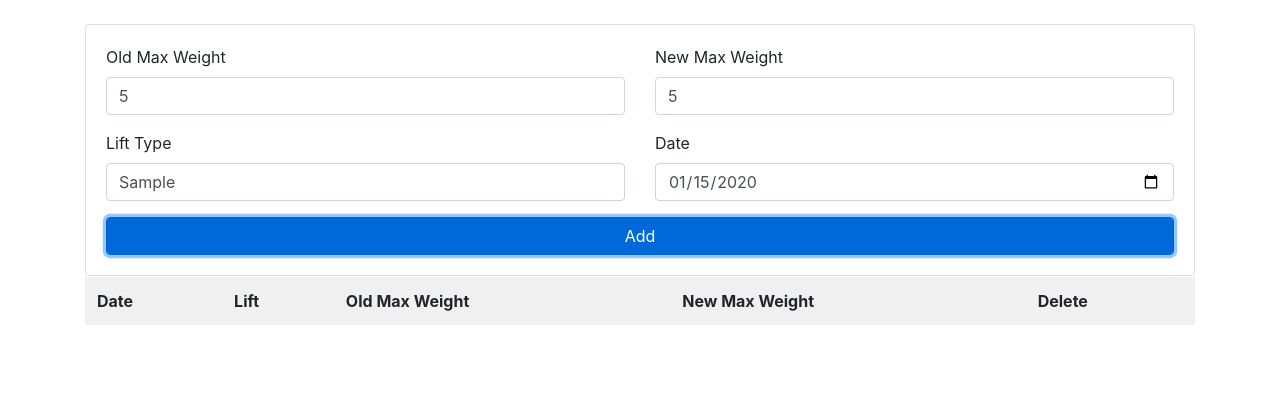
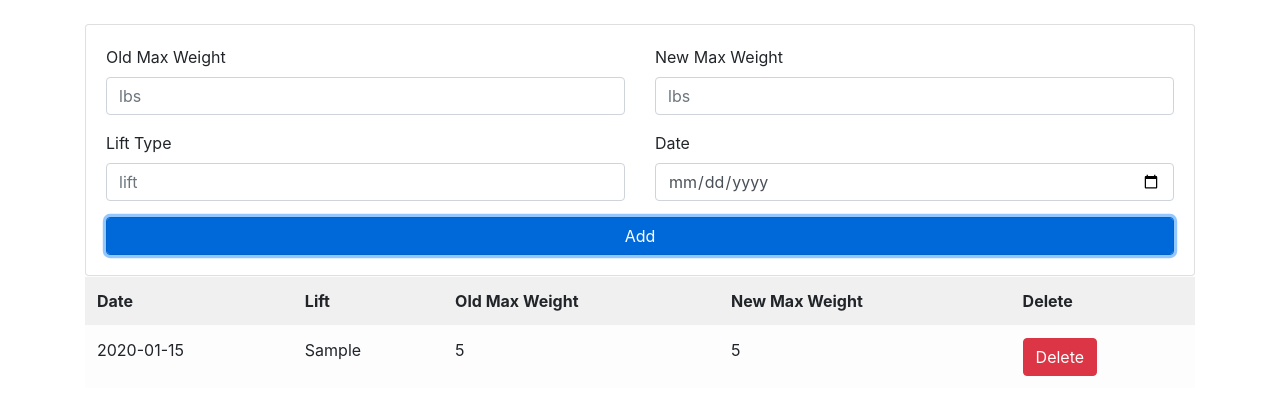
Before and after one commit to jh12421/week10, a website: page index.html in a window 1280 px wide. Both pictures are taken after typing "5", "5", "Sample", "2020-01-15" into the empty fields and a click on the button "Add". Drawn offline with nearby package versions, Linux system fonts and the light colour scheme.

Commit message:
finishes js

```diff
--- a/index.js
+++ b/index.js
@@ -0,0 +1,59 @@
+document.addEventListener('DOMContentLoaded', () => {
+  // get the add button and the table element
+  const addButton = document.getElementById('add');
+  const listTable = document.getElementById('list');
+    // add event listener to add button
+  addButton.addEventListener('click', () => {
+    // Get values from the input fields
+    const date = document.getElementById('date').value;
+    const liftType = document.getElementById('lift-type').value;
+    const oldMaxWeight = document.getElementById('old-max-weight').value;
+    const newMaxWeight = document.getElementById('new-max-weight').value;
+
+    // Check if any of the fields are empty
+    if (!date || !liftType || !oldMaxWeight || !newMaxWeight) {
+      alert('Please fill in all fields');
+      return;
+    }
+
+    // Create a new row
+    const row = document.createElement('tr');
+
+    // Create and append new data
+    const dateCell = document.createElement('td');
+    dateCell.textContent = date;
+    row.appendChild(dateCell);
+    // lift type
+    const liftTypeCell = document.createElement('td');
+    liftTypeCell.textContent = liftType;
+    row.appendChild(liftTypeCell);
+    // old max weight
+    const oldMaxWeightCell = document.createElement('td');
+    oldMaxWeightCell.textContent = oldMaxWeight;
+    row.appendChild(oldMaxWeightCell);
+    // new max weight
+    const newMaxWeightCell = document.createElement('td');
+    newMaxWeightCell.textContent = newMaxWeight;
+    row.appendChild(newMaxWeightCell);
+
+    // Create delete button
+    const deleteCell = document.createElement('td');
+    const deleteButton = document.createElement('button');
+    deleteButton.textContent = 'Delete';
+    deleteButton.className = 'btn btn-danger';
+    deleteButton.addEventListener('click', () => {
+      listTable.deleteRow(row.rowIndex);
+    });
+    deleteCell.appendChild(deleteButton);
+    row.appendChild(deleteCell);
+
+    // Append the row to the table
+    listTable.appendChild(row);
+
+    // Clear the input fields
+    document.getElementById('date').value = '';
+    document.getElementById('lift-type').value = '';
+    document.getElementById('old-max-weight').value = '';
+    document.getElementById('new-max-weight').value = '';
+  });
+});
```
Also changed, not shown: index.html (+11 -1 lines).
